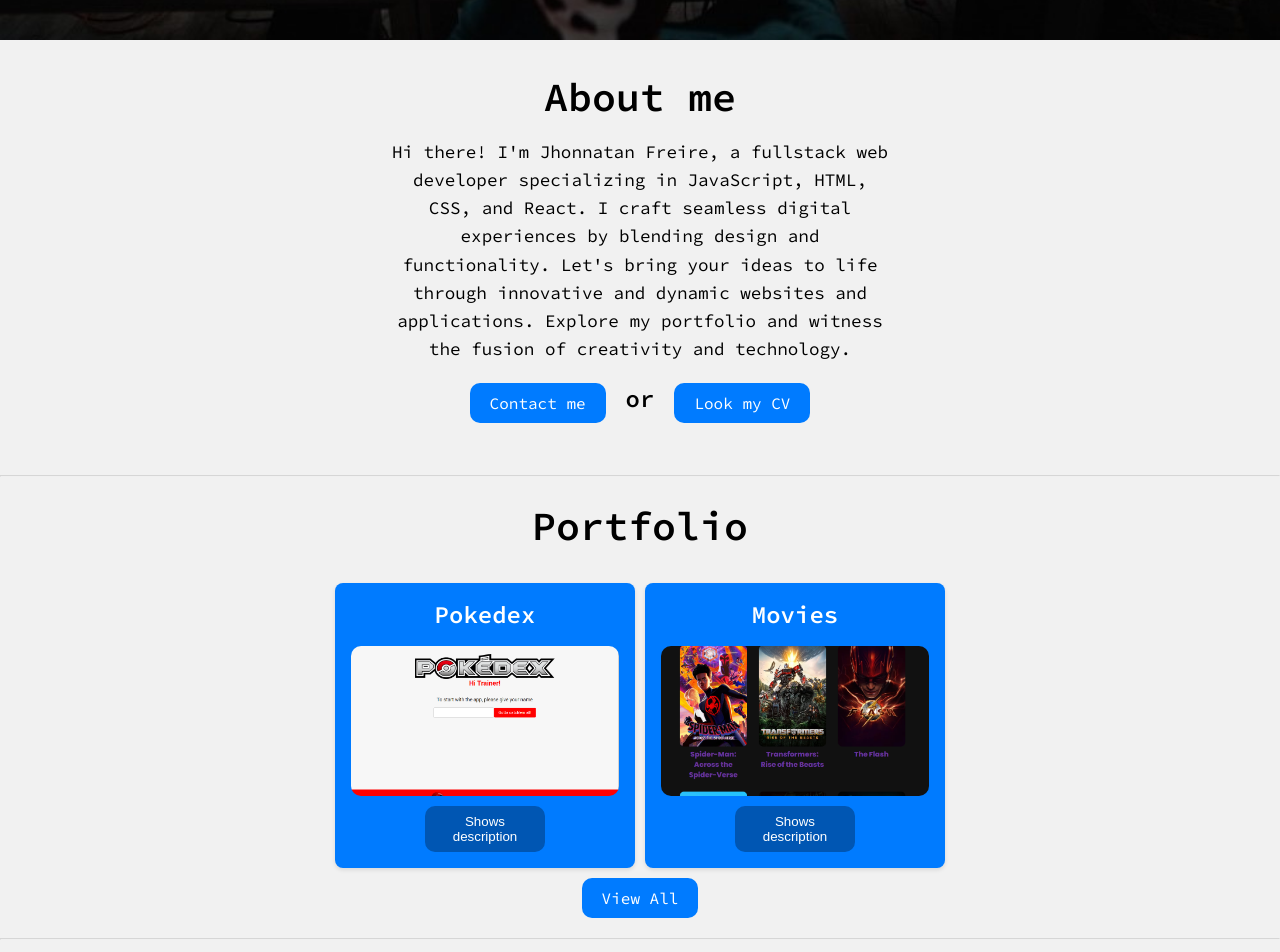
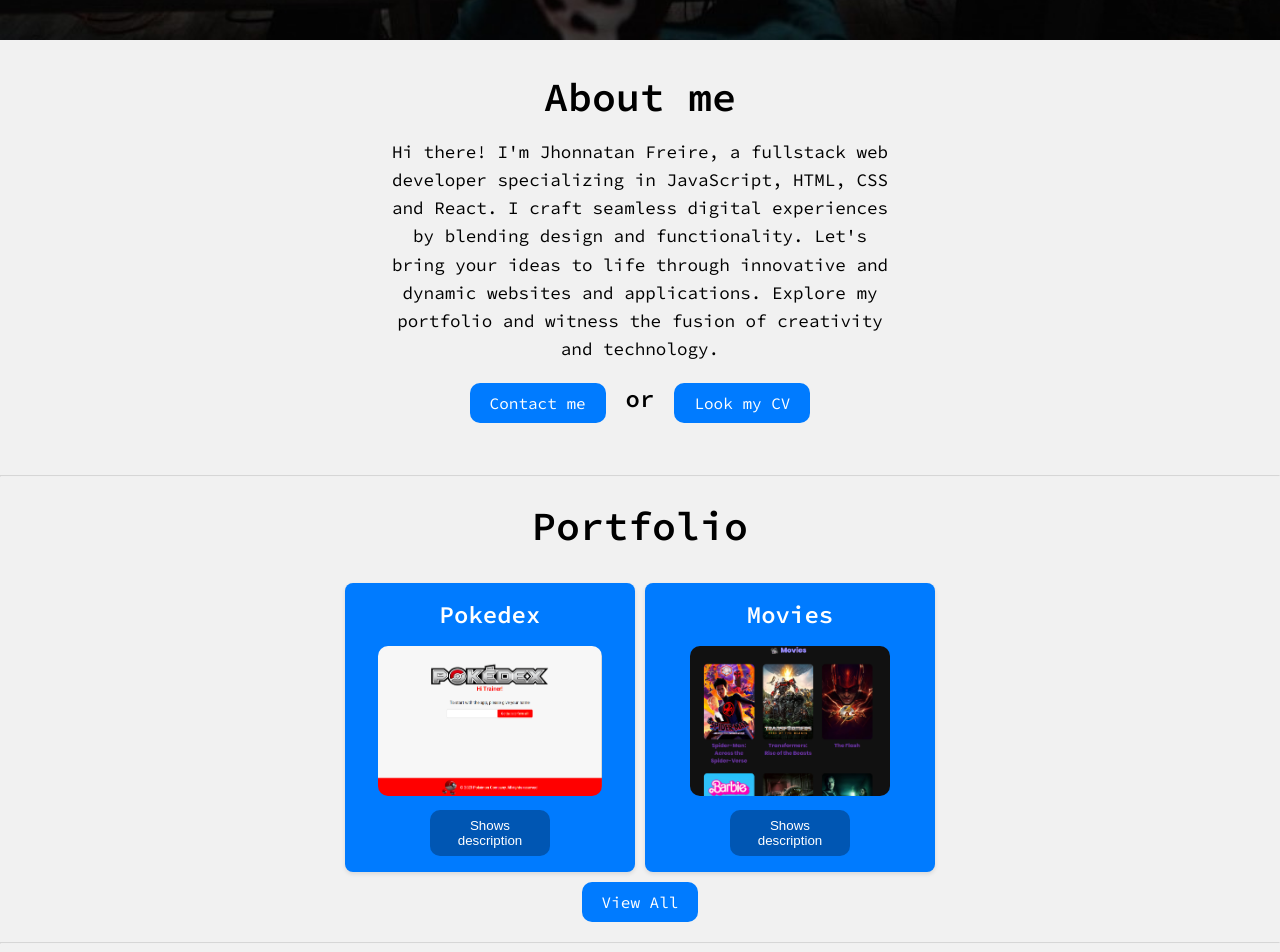
Before and after one commit to JhonnaFreire/portfolio, a React (Vite) app: page / in a window 1280 px wide. Shown: the part 440-1392 px from the top of the page. Built offline with nearby package versions, Linux system fonts and the light colour scheme.

Commit message:
functionality

```diff
--- a/src/components/AboutMe/AboutMe.jsx
+++ b/src/components/AboutMe/AboutMe.jsx
@@ -17,7 +17,7 @@ const AboutMe = () => {
         <header className="aboutme__header">
           <h1 className="aboutme__title">About me</h1>
           <p className="aboutme__description">
-          Hi there! I'm Jhonnatan Freire, a fullstack web developer specializing in JavaScript, HTML, CSS, and React. I craft seamless digital experiences by blending design and functionality. Let's bring your ideas to life through innovative and dynamic websites and applications. Explore my portfolio and witness the fusion of creativity and technology.
+          Hi there! I'm Jhonnatan Freire, a fullstack web developer specializing in JavaScript, HTML, CSS and React. I craft seamless digital experiences by blending design and functionality. Let's bring your ideas to life through innovative and dynamic websites and applications. Explore my portfolio and witness the fusion of creativity and technology.
           </p>
           <div className="buttons">
             <button
--- a/src/components/Portfolio/Portfolio.css
+++ b/src/components/Portfolio/Portfolio.css
@@ -18,7 +18,7 @@
   color: black;
 }
 .portfolio__project {
-  width: 300px;
+  width: 290px;
   height: auto;
   background-color: #007bff;
   padding: 1rem;
@@ -46,13 +46,16 @@
 .portfolio__project-description {
   background-color: #0056b3;
   color: white;
-  width: 270px;
+  width: 260px;
   border: none;
   cursor: pointer;
   border-radius: 10px;
   padding: 10px;
   margin-top: auto;
   font-size: 0.9rem;
+  margin-bottom: 10px;
+}
+.title__description {
   margin-bottom: 10px;
 }
 .portfolio__shows-description {
--- a/src/components/Portfolio/Portfolio.jsx
+++ b/src/components/Portfolio/Portfolio.jsx
@@ -4,7 +4,7 @@ import Movies from "/src/assets/img/movies.png";
 import Rick from "/src/assets/img/rick.png";
 import Fortune from "/src/assets/img/fortune.png";
 import Toggle from "/src/assets/img/toggle.png";
-import Ecomm from '/src/assets/img/e-commerce.png'
+import Ecomm from "/src/assets/img/e-commerce.png";
 import "./Portfolio.css";
 
 const Portfolio = () => {
@@ -15,7 +15,7 @@ const Portfolio = () => {
       description:
         "This funny application shows you the most important Pokemons, in this project I learn how to use an API.",
       Image: `${Pokemon}`,
-      Link: "https://glistening-faloodeh-1e0b4c.netlify.app/",
+      Link: "https://loquacious-cupcake-d05e1e.netlify.app/",
     },
     {
       id: 2,
@@ -23,6 +23,7 @@ const Portfolio = () => {
       description:
         "This is a simple movie app interface, here I learn how to create a structure using react.",
       Image: `${Movies}`,
+      Link: 'https://stupendous-gelato-735172.netlify.app/'
     },
     {
       id: 3,
@@ -30,6 +31,7 @@ const Portfolio = () => {
       description:
         "Here is one of the coolest projects I ever did, using React and a lot of tools with CSS, this site shows us all the characters of this awesome show.",
       Image: `${Rick}`,
+      Link: 'https://exquisite-paprenjak-313aec.netlify.app/'
     },
     {
       id: 4,
@@ -37,6 +39,7 @@ const Portfolio = () => {
       description:
         "This is one of my first projects, this app shows you ramdom fortune phrases in Spanish just clic on one button.",
       Image: `${Fortune}`,
+      Link: 'https://storied-genie-c6e501.netlify.app/'
     },
     {
       id: 5,
@@ -44,6 +47,7 @@ const Portfolio = () => {
       description:
         "This fashion menu shows us the best way to create a cool menu for a businees, like hotels or restaurants.",
       Image: `${Toggle}`,
+      Link: 'https://glistening-faloodeh-1e0b4c.netlify.app/'
     },
     {
       id: 6,
@@ -51,6 +55,7 @@ const Portfolio = () => {
       description:
         "This site is inspired in the Academy I studied, with this project I learn how to create an e-commerce, handleling tools like APIs and CSS rocourses.",
       Image: `${Ecomm}`,
+      Link: 'https://creative-stroopwafel-68a065.netlify.app/'
     },
   ];
 
@@ -87,15 +92,17 @@ const Portfolio = () => {
         {visibleProjects.map((project) => (
           <div className="portfolio__project" key={project.id}>
             <h2 className="portfolio__project-title">{project.title}</h2>
-            <img
-              className="projects__images"
-              src={project.Image}
-              alt={project.title}
-            />
+            <a href={project.Link} target="_blank" rel='noopener noreferrer' >
+              <img
+                className="projects__images"
+                src={project.Image}
+                alt={project.title}
+              />
+            </a>
             <div>
               {selectedProjects.has(project.id) ? (
                 <div className="portfolio__project-description">
-                  <h3>{project.title} description:</h3>
+                  <h3 className="title__description">{project.title} description:</h3>
                   <p>{project.description}</p>
                   <button
                     className="close__des-button"
```
